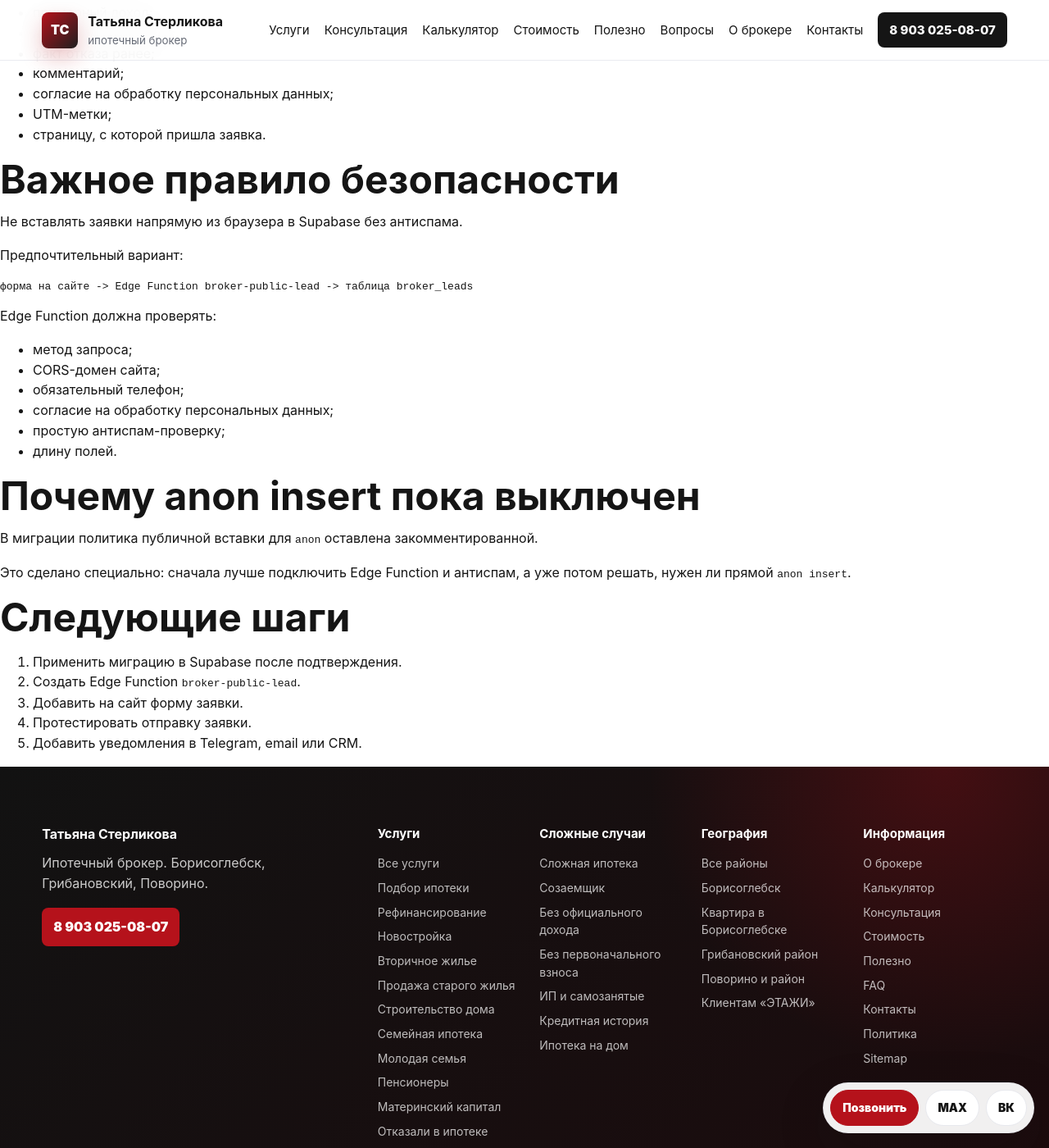
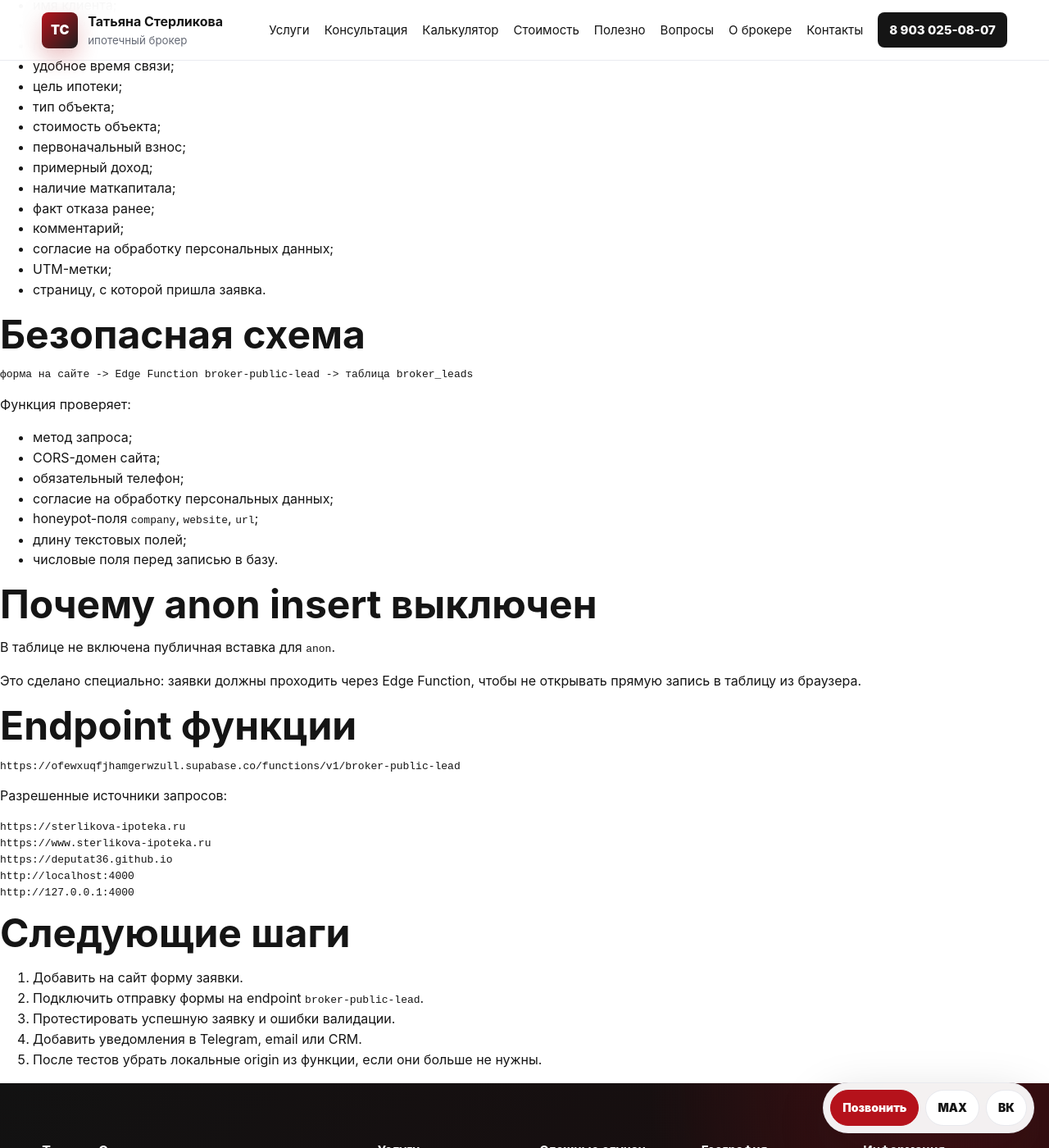
Before and after one commit to deputat36/broker, a Jekyll site: the page built from docs/broker-leads-supabase.md, in a window 1280 px wide and 1400 px high, scrolled down 1066 px. Shown: the whole window at 82% size. Built offline with Jekyll 4.4.1, drawn with Linux system fonts in a browser that asks for light colours; our own code applies the rules of GitHub Pages for plain Markdown files; some of the changed text lies outside the part shown.

Commit message:
Обновлен статус Supabase-заявок

````diff
--- a/docs/broker-leads-supabase.md
+++ b/docs/broker-leads-supabase.md
@@ -4,7 +4,7 @@
 
 ## Текущее состояние
 
-Сайт на GitHub Pages остается статическим. Прямой интеграции Supabase в коде сайта нет.
+Сайт на GitHub Pages остается статическим. Прямая запись из браузера в таблицу Supabase не используется.
 
 В Supabase найден один активный проект:
 
@@ -14,21 +14,35 @@
 
 Этот проект уже используется другими системами, поэтому существующие таблицы и функции `leader`, `nav`, `parket` не трогаем.
 
-## Подготовленная миграция
+## Что уже сделано
 
-В репозитории добавлена миграция:
-
-```text
-supabase/migrations/202607070001_create_broker_leads.sql
-```
-
-Она создает отдельную таблицу:
+В Supabase создана отдельная таблица:
 
 ```text
 public.broker_leads
 ```
 
-Таблица изолирована от существующих модулей и предназначена только для заявок сайта ипотечного брокера.
+RLS включен. Публичная вставка через `anon` не включалась.
+
+В Supabase развернута Edge Function:
+
+```text
+broker-public-lead
+```
+
+Функция работает как публичная точка приема заявок, но сама проверяет источник запроса, обязательные поля, согласие и простую антиспам-ловушку.
+
+Код функции хранится в репозитории:
+
+```text
+supabase/functions/broker-public-lead/index.ts
+```
+
+Миграция хранится в репозитории:
+
+```text
+supabase/migrations/202607070001_create_broker_leads.sql
+```
 
 ## Что хранит таблица
 
@@ -48,35 +62,48 @@
 - UTM-метки;
 - страницу, с которой пришла заявка.
 
-## Важное правило безопасности
-
-Не вставлять заявки напрямую из браузера в Supabase без антиспама.
-
-Предпочтительный вариант:
+## Безопасная схема
 
 ```text
 форма на сайте -> Edge Function broker-public-lead -> таблица broker_leads
 ```
 
-Edge Function должна проверять:
+Функция проверяет:
 
 - метод запроса;
 - CORS-домен сайта;
 - обязательный телефон;
 - согласие на обработку персональных данных;
-- простую антиспам-проверку;
-- длину полей.
+- honeypot-поля `company`, `website`, `url`;
+- длину текстовых полей;
+- числовые поля перед записью в базу.
 
-## Почему anon insert пока выключен
+## Почему anon insert выключен
 
-В миграции политика публичной вставки для `anon` оставлена закомментированной.
+В таблице не включена публичная вставка для `anon`.
 
-Это сделано специально: сначала лучше подключить Edge Function и антиспам, а уже потом решать, нужен ли прямой `anon insert`.
+Это сделано специально: заявки должны проходить через Edge Function, чтобы не открывать прямую запись в таблицу из браузера.
+
+## Endpoint функции
+
+```text
+https://ofewxuqfjhamgerwzull.supabase.co/functions/v1/broker-public-lead
+```
+
+Разрешенные источники запросов:
+
+```text
+https://sterlikova-ipoteka.ru
+https://www.sterlikova-ipoteka.ru
+https://deputat36.github.io
+http://localhost:4000
+http://127.0.0.1:4000
+```
 
 ## Следующие шаги
 
-1. Применить миграцию в Supabase после подтверждения.
-2. Создать Edge Function `broker-public-lead`.
-3. Добавить на сайт форму заявки.
-4. Протестировать отправку заявки.
-5. Добавить уведомления в Telegram, email или CRM.
+1. Добавить на сайт форму заявки.
+2. Подключить отправку формы на endpoint `broker-public-lead`.
+3. Протестировать успешную заявку и ошибки валидации.
+4. Добавить уведомления в Telegram, email или CRM.
+5. После тестов убрать локальные origin из функции, если они больше не нужны.
````
